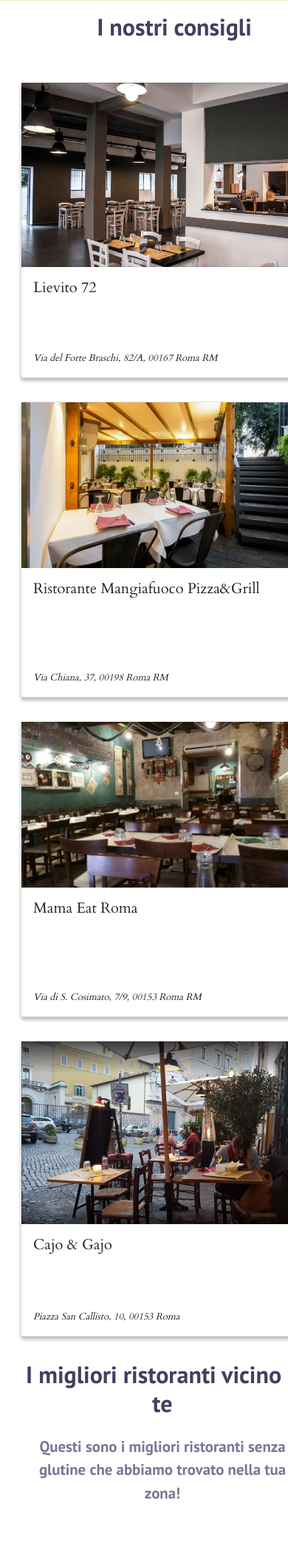
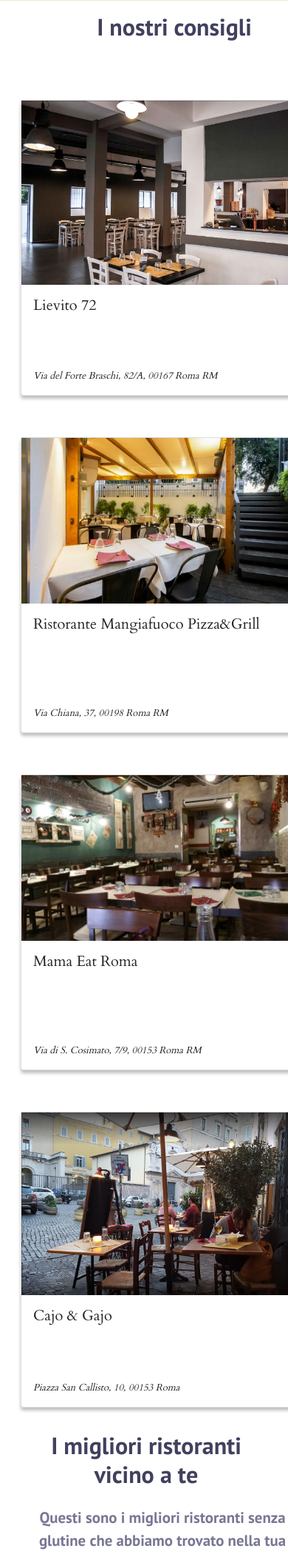
Before and after one commit to DomizianoScarcelli/gluten-free-advisor, a PHP site: page / in a window 390 px wide; the page is wider, and only the part inside the window is pictured. Shown: the part 559-2660 px from the top of that part at 74% size. Run offline with PHP 8.4, Linux system fonts and the light colour scheme; some libraries are stand-ins or nearby versions.

Commit message:
Fixed home page responsiveness

```diff
--- a/css/home.css
+++ b/css/home.css
@@ -56,7 +56,8 @@
 
 #suggestions-main-container {
     margin: auto;
-    width: 90rem;
+    width: 90%;
+    max-width: 90rem;
     padding: 2rem 0 2rem 0;
 }
 
@@ -70,22 +71,23 @@
     margin: auto !important;
     flex-direction: row;
     flex-wrap: wrap;
-    justify-content: space-between;
+    justify-content: space-around;
     padding: 1rem 0 0 1rem;
 }
 
 #nearby-suggestions {
-    padding-left: 6.5rem;
+    padding-left: 7.5%;
     padding-top: 4rem;
+    width: 90%;
 }
 
 #nearby-suggestions-container {
     padding-top: 1rem;
     display: flex;
-    width: 80rem;
+    width: 90%;
     margin: auto;
     flex-direction: row;
-    flex-wrap: wrap;
+    flex-wrap: nowrap;
     justify-content: center;
 }
 
@@ -101,7 +103,11 @@
 }
 
 #nearby-suggestions-card-list {
-    width: 60rem;
+    display: flex;
+    justify-content: space-around;
+    flex-wrap: wrap;
+    width: 100%;
+    max-width: 60rem;
 }
 
 .card>* {
--- a/index.html
+++ b/index.html
@@ -56,7 +56,7 @@
     <!--Ristoranti consigliati-->
     <div id="suggestions-main-container">
         <h1 class="primary-text" id="our-suggestions">I nostri consigli</h1>
-        <div id="our-suggestions-card-list" class="row">
+        <div id="our-suggestions-card-list" class="row g-4 row-cols-auto">
             <div class="col">
                 <div class="card" id="lievito-72" onclick="location.href='restaurants/lievito-72.html'">
                     <img class="card-image" src="img/home-restaurants/lievito-72-home.jpg">
@@ -109,7 +109,7 @@
             </div>
 
 
-            <div class="row row-cols-3 row-cols-md-3 g-4" id="nearby-suggestions-card-list">
+            <div class="row row-cols-auto g-4" id="nearby-suggestions-card-list">
                 <!--Le cards vengono aggiunte tramite javascript e Google Places API-->
             </div>
         </div>
```
